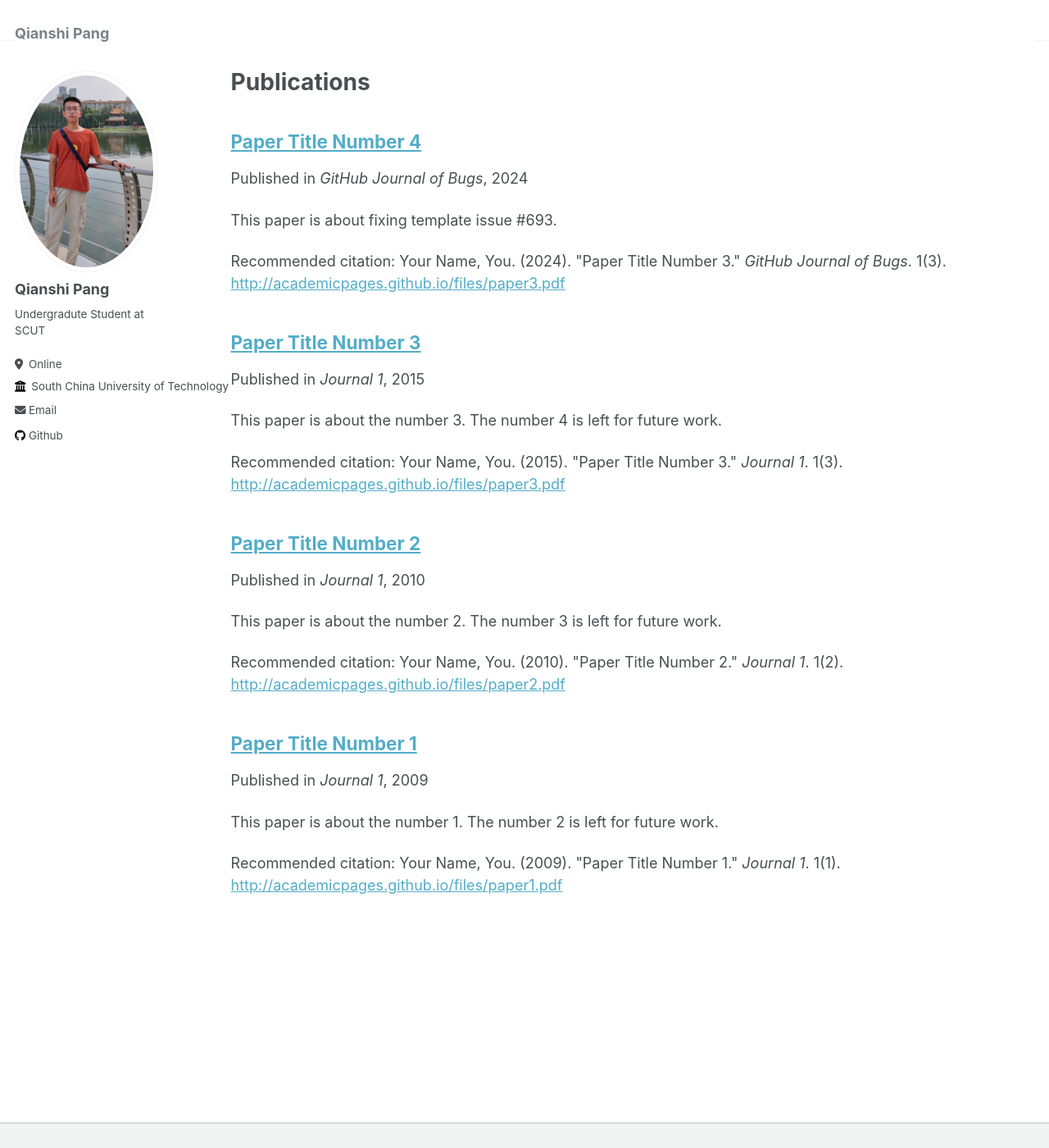
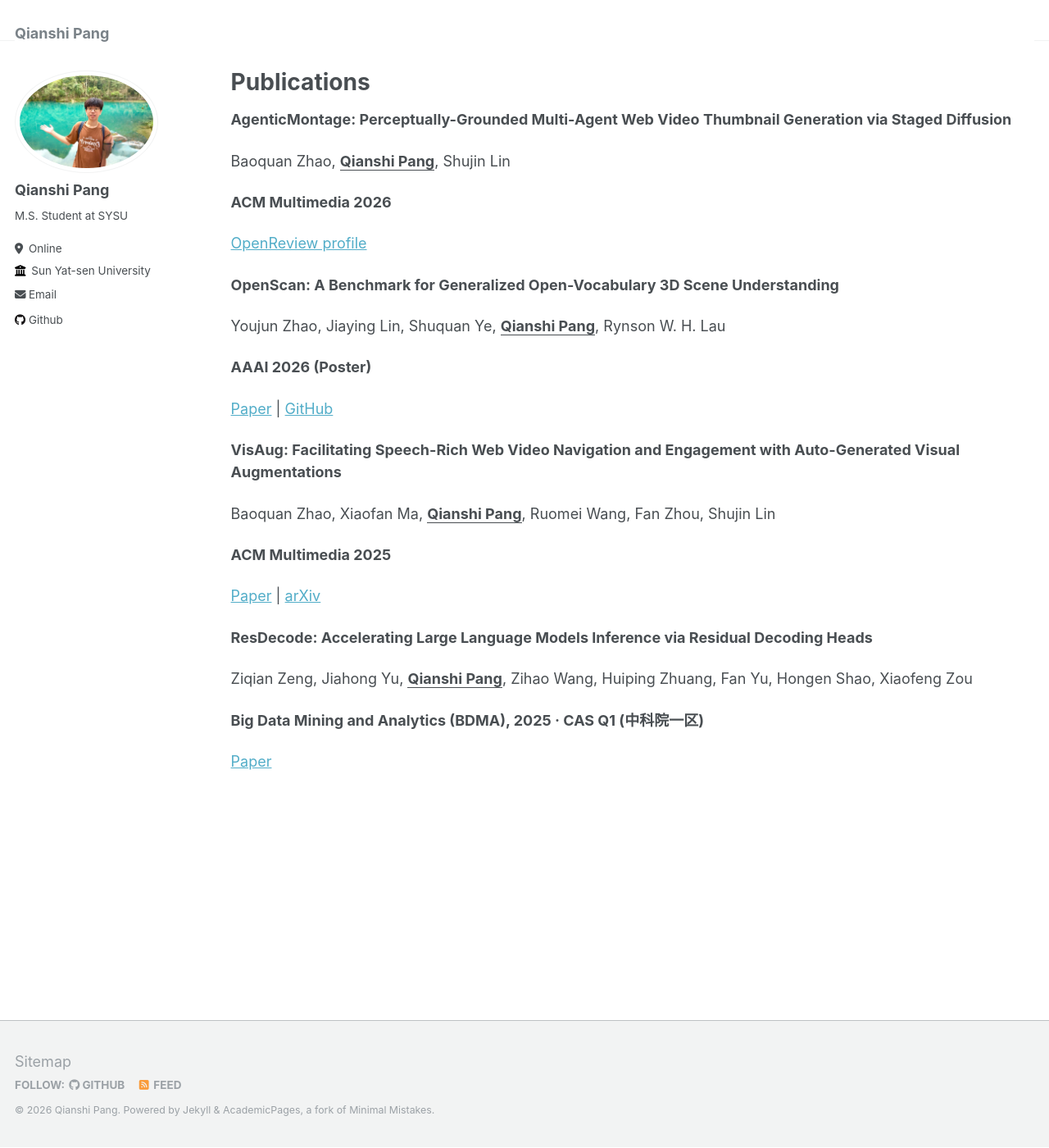
Before and after one commit to qspang/qspang.github.io, a Jekyll site: the page built from _pages/publications.md, in a window 1280 px wide and 1400 px high. Shown: the whole window at 82% size. Built offline with Jekyll 4.4.1, drawn with Linux system fonts in a browser that asks for light colours.

Commit message:
Update publications, education, scholarships, and profile photo

```diff
--- a/_config.yml
+++ b/_config.yml
@@ -11,7 +11,7 @@ locale                   : "en-US"
 title                    : "Qianshi Pang"
 title_separator          : "-"
 name                     : &name "Qianshi Pang"
-description              : &description "personal description"
+description              : &description "Qianshi Pang — M.S. student at Sun Yat-sen University, interested in natural language processing and computer vision."
 url                      : https://qspang.github.io # the base hostname & protocol for your site e.g. "https://mmistakes.github.io"
 baseurl                  : "" # the subpath of your site, e.g. "/blog"
 repository               : "qspang/qspang.github.io"
@@ -23,11 +23,11 @@ author:
   # Biographic information
   name             : "Qianshi Pang"
   name2             : "庞千石"
-  avatar           : "qspang.jpg"
+  avatar           : "me.jpg"
   pronouns         : # example: "she/her"
-  bio              : "Undergradute Student at SCUT"
+  bio              : "M.S. Student at SYSU"
   location         : "Online"
-  employer         : "South China University of Technology"
+  employer         : "Sun Yat-sen University"
   uri              : # URL
   email            : "pangqianshi@gmail.com"
 
--- /dev/null
+++ b/_includes/publication-list.html
@@ -0,0 +1,9 @@
+{% assign publications = site.publications | sort: "date" | reverse %}
+{% for paper in publications %}
+<article class="publication">
+  <p><strong>{{ paper.title | escape }}</strong></p>
+  <p>{{ paper.authors | escape | replace: 'Qianshi Pang', '<strong><ins>Qianshi Pang</ins></strong>' }}</p>
+  <p><strong>{{ paper.venue | escape }}</strong></p>
+  <p><a href="{{ paper.paperurl }}">{{ paper.paperlabel }}</a>{% if paper.arxivurl %} | <a href="{{ paper.arxivurl }}">arXiv</a>{% endif %}{% if paper.codeurl %} | <a href="{{ paper.codeurl }}">GitHub</a>{% endif %}</p>
+</article>
+{% endfor %}
--- a/_pages/publications.md
+++ b/_pages/publications.md
@@ -9,8 +9,4 @@ author_profile: true
   <div class="wordwrap">You can also find my articles on <a href="{{site.author.googlescholar}}">my Google Scholar profile</a>.</div>
 {% endif %}
 
-{% include base_path %}
-
-{% for post in site.publications reversed %}
-  {% include archive-single.html %}
-{% endfor %}
+{% include publication-list.html %}
--- a/_publications/2009-10-01-paper-title-number-1.md
+++ /dev/null
@@ -1,12 +0,0 @@
----
-title: "Paper Title Number 1"
-collection: publications
-permalink: /publication/2009-10-01-paper-title-number-1
-excerpt: 'This paper is about the number 1. The number 2 is left for future work.'
-date: 2009-10-01
-venue: 'Journal 1'
-paperurl: 'http://academicpages.github.io/files/paper1.pdf'
-citation: 'Your Name, You. (2009). &quot;Paper Title Number 1.&quot; <i>Journal 1</i>. 1(1).'
----
-
-The contents above will be part of a list of publications, if the user clicks the link for the publication than the contents of section will be rendered as a full page, allowing you to provide more information about the paper for the reader. When publications are displayed as a single page, the contents of the above "citation" field will automatically be included below this section in a smaller font.
--- a/_publications/2010-10-01-paper-title-number-2.md
+++ /dev/null
@@ -1,12 +0,0 @@
----
-title: "Paper Title Number 2"
-collection: publications
-permalink: /publication/2010-10-01-paper-title-number-2
-excerpt: 'This paper is about the number 2. The number 3 is left for future work.'
-date: 2010-10-01
-venue: 'Journal 1'
-paperurl: 'http://academicpages.github.io/files/paper2.pdf'
-citation: 'Your Name, You. (2010). &quot;Paper Title Number 2.&quot; <i>Journal 1</i>. 1(2).'
----
-
-The contents above will be part of a list of publications, if the user clicks the link for the publication than the contents of section will be rendered as a full page, allowing you to provide more information about the paper for the reader. When publications are displayed as a single page, the contents of the above "citation" field will automatically be included below this section in a smaller font.
--- a/_publications/2015-10-01-paper-title-number-3.md
+++ /dev/null
@@ -1,12 +0,0 @@
----
-title: "Paper Title Number 3"
-collection: publications
-permalink: /publication/2015-10-01-paper-title-number-3
-excerpt: 'This paper is about the number 3. The number 4 is left for future work.'
-date: 2015-10-01
-venue: 'Journal 1'
-paperurl: 'http://academicpages.github.io/files/paper3.pdf'
-citation: 'Your Name, You. (2015). &quot;Paper Title Number 3.&quot; <i>Journal 1</i>. 1(3).'
----
-
-The contents above will be part of a list of publications, if the user clicks the link for the publication than the contents of section will be rendered as a full page, allowing you to provide more information about the paper for the reader. When publications are displayed as a single page, the contents of the above "citation" field will automatically be included below this section in a smaller font.
--- a/_publications/2024-02-17-paper-title-number-4.md
+++ /dev/null
@@ -1,12 +0,0 @@
----
-title: "Paper Title Number 4"
-collection: publications
-permalink: /publication/2024-02-17-paper-title-number-4
-excerpt: 'This paper is about fixing template issue #693.'
-date: 2024-02-17
-venue: 'GitHub Journal of Bugs'
-paperurl: 'http://academicpages.github.io/files/paper3.pdf'
-citation: 'Your Name, You. (2024). &quot;Paper Title Number 3.&quot; <i>GitHub Journal of Bugs</i>. 1(3).'
----
-
-The contents above will be part of a list of publications, if the user clicks the link for the publication than the contents of section will be rendered as a full page, allowing you to provide more information about the paper for the reader. When publications are displayed as a single page, the contents of the above "citation" field will automatically be included below this section in a smaller font.
```
Also changed, not shown: _pages/about.md (+6 -26 lines), _pages/cv.md (+8 -4 lines), _publications/2025-08-01-resdecode.md (added, +19 -0 lines), _publications/2025-10-27-visaug.md (added, +18 -0 lines), _publications/2025-11-08-openscan.md (added, +18 -0 lines), _publications/2026-07-10-agenticmontage.md (added, +17 -0 lines), images/me.jpg (added).
